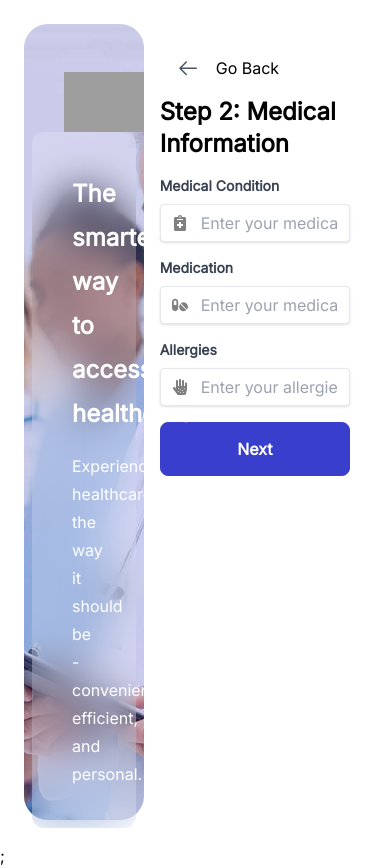
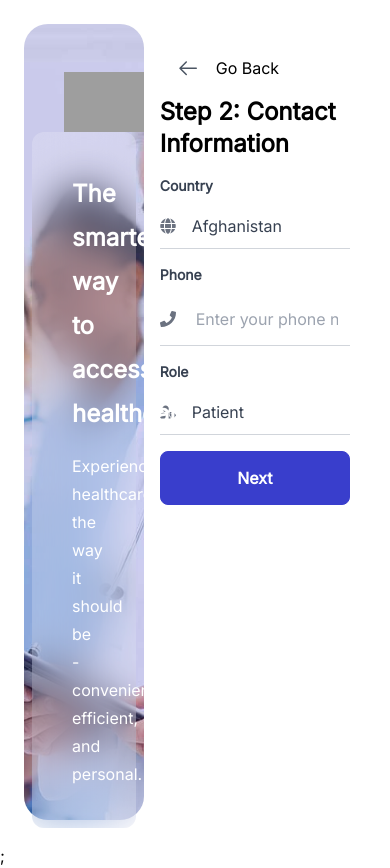
Before and after one commit to Harbiodun-coder/obama-care, a Next.js app: page /onboarding in a window 390 px wide. Both pictures are taken after typing "Sample", "Sample", "name@example.com", "Sample123" into the empty fields and a click on the button "Next". Built offline with nearby package versions, Linux system fonts and the light colour scheme; grey boxes are pictures that could not be loaded.

Commit message:
added the country and phone

```diff
--- a/components/Input.tsx
+++ b/components/Input.tsx
@@ -1,48 +1,66 @@
-import React from 'react';
+import React from "react";
 
 type InputProps = {
   label: string;
   name: string;
   type?: string;
   value: string;
-  change: (e: React.ChangeEvent<HTMLInputElement>) => void;
-  placeholder: string;
-  readOnly?: boolean;
+  change: (e: React.ChangeEvent<HTMLInputElement | HTMLSelectElement>) => void;
+  placeholder?: string;
   required?: boolean;
   icon?: React.ReactNode;
+  options?: string[];
+  readOnly?: boolean;
 };
 
 const Input: React.FC<InputProps> = ({
   label,
   name,
-  type = 'text',
+  type = "text",
   value,
   change,
   placeholder,
+  required = false,
   readOnly = false,
-  required = false,
   icon,
+  options
 }) => {
   return (
     <div className="mb-4">
       <label className="block text-gray-700 text-sm font-bold mb-2" htmlFor={name}>
         {label}
       </label>
-      <div className="relative">
-        {icon && <div className="absolute inset-y-0 left-0 pl-3 flex items-center pointer-events-none">
-          {icon}
-        </div>}
+      <div className="flex items-center border-b border-gray-300 py-2">
+        {icon && <span className="mr-2 text-gray-500">{icon}</span>}
+        {options ? (
+          <select
+            name={name}
+            value={value}
+            onChange={change}
+            required={required}
+            readOnly={readOnly}
+            className="appearance-none bg-transparent border-none w-full text-gray-700 py-1 px-2 leading-tight focus:outline-none"
+          >
+            <option value="" disabled>
+              Select {label.toLowerCase()}
+            </option>
+            {options.map((option, index) => (
+              <option key={index} value={option}>
+                {option}
+              </option>
+            ))}
+          </select>
+        ) : (
           <input
-          id={name}
+            type={type}
             name={name}
-          type={type}
             value={value}
             onChange={change}
             placeholder={placeholder}
-          readOnly={readOnly}
             required={required}
-          className={`shadow appearance-none border rounded w-full py-2 px-3 text-gray-700 leading-tight focus:outline-none focus:shadow-outline ${icon ? 'pl-10' : ''}`}
+            className="appearance-none bg-transparent border-none w-full text-gray-700 py-2 px-3 leading-tight focus:outline-none"
           />
+        )}
       </div>
     </div>
   );
--- /dev/null
+++ b/components/countries.ts
@@ -0,0 +1,197 @@
+export const countries = [
+    { name: "Afghanistan", code: "+93" },
+    { name: "Albania", code: "+355" },
+    { name: "Algeria", code: "+213" },
+    { name: "Andorra", code: "+376" },
+    { name: "Angola", code: "+244" },
+    { name: "Antigua and Barbuda", code: "+1-268" },
+    { name: "Argentina", code: "+54" },
+    { name: "Armenia", code: "+374" },
+    { name: "Australia", code: "+61" },
+    { name: "Austria", code: "+43" },
+    { name: "Azerbaijan", code: "+994" },
+    { name: "Bahamas", code: "+1-242" },
+    { name: "Bahrain", code: "+973" },
+    { name: "Bangladesh", code: "+880" },
+    { name: "Barbados", code: "+1-246" },
+    { name: "Belarus", code: "+375" },
+    { name: "Belgium", code: "+32" },
+    { name: "Belize", code: "+501" },
+    { name: "Benin", code: "+229" },
+    { name: "Bhutan", code: "+975" },
+    { name: "Bolivia", code: "+591" },
+    { name: "Bosnia and Herzegovina", code: "+387" },
+    { name: "Botswana", code: "+267" },
+    { name: "Brazil", code: "+55" },
+    { name: "Brunei", code: "+673" },
+    { name: "Bulgaria", code: "+359" },
+    { name: "Burkina Faso", code: "+226" },
+    { name: "Burundi", code: "+257" },
+    { name: "Cabo Verde", code: "+238" },
+    { name: "Cambodia", code: "+855" },
+    { name: "Cameroon", code: "+237" },
+    { name: "Canada", code: "+1" },
+    { name: "Central African Republic", code: "+236" },
+    { name: "Chad", code: "+235" },
+    { name: "Chile", code: "+56" },
+    { name: "China", code: "+86" },
+    { name: "Colombia", code: "+57" },
+    { name: "Comoros", code: "+269" },
+    { name: "Congo, Democratic Republic of the", code: "+243" },
+    { name: "Congo, Republic of the", code: "+242" },
+    { name: "Costa Rica", code: "+506" },
+    { name: "Croatia", code: "+385" },
+    { name: "Cuba", code: "+53" },
+    { name: "Cyprus", code: "+357" },
+    { name: "Czech Republic", code: "+420" },
+    { name: "Denmark", code: "+45" },
+    { name: "Djibouti", code: "+253" },
+    { name: "Dominica", code: "+1-767" },
+    { name: "Dominican Republic", code: "+1-809" },
+    { name: "East Timor", code: "+670" },
+    { name: "Ecuador", code: "+593" },
+    { name: "Egypt", code: "+20" },
+    { name: "El Salvador", code: "+503" },
+    { name: "Equatorial Guinea", code: "+240" },
+    { name: "Eritrea", code: "+291" },
+    { name: "Estonia", code: "+372" },
+    { name: "Eswatini", code: "+268" },
+    { name: "Ethiopia", code: "+251" },
+    { name: "Fiji", code: "+679" },
+    { name: "Finland", code: "+358" },
+    { name: "France", code: "+33" },
+    { name: "Gabon", code: "+241" },
+    { name: "Gambia", code: "+220" },
+    { name: "Georgia", code: "+995" },
+    { name: "Germany", code: "+49" },
+    { name: "Ghana", code: "+233" },
+    { name: "Greece", code: "+30" },
+    { name: "Grenada", code: "+1-473" },
+    { name: "Guatemala", code: "+502" },
+    { name: "Guinea", code: "+224" },
+    { name: "Guinea-Bissau", code: "+245" },
+    { name: "Guyana", code: "+592" },
+    { name: "Haiti", code: "+509" },
+    { name: "Honduras", code: "+504" },
+    { name: "Hungary", code: "+36" },
+    { name: "Iceland", code: "+354" },
+    { name: "India", code: "+91" },
+    { name: "Indonesia", code: "+62" },
+    { name: "Iran", code: "+98" },
+    { name: "Iraq", code: "+964" },
+    { name: "Ireland", code: "+353" },
+    { name: "Israel", code: "+972" },
+    { name: "Italy", code: "+39" },
+    { name: "Jamaica", code: "+1-876" },
+    { name: "Japan", code: "+81" },
+    { name: "Jordan", code: "+962" },
+    { name: "Kazakhstan", code: "+7" },
+    { name: "Kenya", code: "+254" },
+    { name: "Kiribati", code: "+686" },
+    { name: "Korea, North", code: "+850" },
+    { name: "Korea, South", code: "+82" },
+    { name: "Kosovo", code: "+383" },
+    { name: "Kuwait", code: "+965" },
+    { name: "Kyrgyzstan", code: "+996" },
+    { name: "Laos", code: "+856" },
+    { name: "Latvia", code: "+371" },
+    { name: "Lebanon", code: "+961" },
+    { name: "Lesotho", code: "+266" },
+    { name: "Liberia", code: "+231" },
+    { name: "Libya", code: "+218" },
+    { name: "Liechtenstein", code: "+423" },
+    { name: "Lithuania", code: "+370" },
+    { name: "Luxembourg", code: "+352" },
+    { name: "Madagascar", code: "+261" },
+    { name: "Malawi", code: "+265" },
+    { name: "Malaysia", code: "+60" },
+    { name: "Maldives", code: "+960" },
+    { name: "Mali", code: "+223" },
+    { name: "Malta", code: "+356" },
+    { name: "Marshall Islands", code: "+692" },
+    { name: "Mauritania", code: "+222" },
+    { name: "Mauritius", code: "+230" },
+    { name: "Mexico", code: "+52" },
+    { name: "Micronesia", code: "+691" },
+    { name: "Moldova", code: "+373" },
+    { name: "Monaco", code: "+377" },
+    { name: "Mongolia", code: "+976" },
+    { name: "Montenegro", code: "+382" },
+    { name: "Morocco", code: "+212" },
+    { name: "Mozambique", code: "+258" },
+    { name: "Myanmar", code: "+95" },
+    { name: "Namibia", code: "+264" },
+    { name: "Nauru", code: "+674" },
+    { name: "Nepal", code: "+977" },
+    { name: "Netherlands", code: "+31" },
+    { name: "New Zealand", code: "+64" },
+    { name: "Nicaragua", code: "+505" },
+    { name: "Niger", code: "+227" },
+    { name: "Nigeria", code: "+234" },
+    { name: "North Macedonia", code: "+389" },
+    { name: "Norway", code: "+47" },
+    { name: "Oman", code: "+968" },
+    { name: "Pakistan", code: "+92" },
+    { name: "Palau", code: "+680" },
+    { name: "Panama", code: "+507" },
+    { name: "Papua New Guinea", code: "+675" },
+    { name: "Paraguay", code: "+595" },
+    { name: "Peru", code: "+51" },
+    { name: "Philippines", code: "+63" },
+    { name: "Poland", code: "+48" },
+    { name: "Portugal", code: "+351" },
+    { name: "Qatar", code: "+974" },
+    { name: "Romania", code: "+40" },
+    { name: "Russia", code: "+7" },
+    { name: "Rwanda", code: "+250" },
+    { name: "Saint Kitts and Nevis", code: "+1-869" },
+    { name: "Saint Lucia", code: "+1-758" },
+    { name: "Saint Vincent and the Grenadines", code: "+1-784" },
+    { name: "Samoa", code: "+685" },
+    { name: "San Marino", code: "+378" },
+    { name: "Sao Tome and Principe", code: "+239" },
+    { name: "Saudi Arabia", code: "+966" },
+    { name: "Senegal", code: "+221" },
+    { name: "Serbia", code: "+381" },
+    { name: "Seychelles", code: "+248" },
+    { name: "Sierra Leone", code: "+232" },
+    { name: "Singapore", code: "+65" },
+    { name: "Slovakia", code: "+421" },
+    { name: "Slovenia", code: "+386" },
+    { name: "Solomon Islands", code: "+677" },
+    { name: "Somalia", code: "+252" },
+    { name: "South Africa", code: "+27" },
+    { name: "South Sudan", code: "+211" },
+    { name: "Spain", code: "+34" },
+    { name: "Sri Lanka", code: "+94" },
+    { name: "Sudan", code: "+249" },
+    { name: "Suriname", code: "+597" },
+    { name: "Sweden", code: "+46" },
+    { name: "Switzerland", code: "+41" },
+    { name: "Syria", code: "+963" },
+    { name: "Taiwan", code: "+886" },
+    { name: "Tajikistan", code: "+992" },
+    { name: "Tanzania", code: "+255" },
+    { name: "Thailand", code: "+66" },
+    { name: "Togo", code: "+228" },
+    { name: "Tonga", code: "+676" },
+    { name: "Trinidad and Tobago", code: "+1-868" },
+    { name: "Tunisia", code: "+216" },
+    { name: "Turkey", code: "+90" },
+    { name: "Turkmenistan", code: "+993" },
+    { name: "Tuvalu", code: "+688" },
+    { name: "Uganda", code: "+256" },
+    { name: "Ukraine", code: "+380" },
+    { name: "United Arab Emirates", code: "+971" },
+    { name: "United Kingdom", code: "+44" },
+    { name: "United States", code: "+1" },
+    { name: "Uruguay", code: "+598" },
+    { name: "Uzbekistan", code: "+998" },
+    { name: "Vanuatu", code: "+678" },
+    { name: "Vatican City", code: "+379" },
+    { name: "Venezuela", code: "+58" },
+    { name: "Vietnam", code: "+84" },
+    { name: "Yemen", code: "+967" },
+    { name: "Zambia", code: "+260" },
+    { name: "Zimbabwe", code: "+263" }
+  ];
--- a/components/signup/Step2.tsx
+++ b/components/signup/Step2.tsx
@@ -1,35 +1,36 @@
-import React, { useState } from "react";
+import React from "react";
+import { FaPhone, FaGlobe, FaUserTag } from "react-icons/fa";
 import Input from "../Input";
 import { SignUpState } from "@/pages/onboarding";
 import OnBoardingLayout from "../OnBoardingLayout";
 import Button from "../Button";
+import { countries } from "../countries";
 import { GoArrowLeft } from "react-icons/go";
-import { FaNotesMedical, FaPills, FaAllergies } from "react-icons/fa";
+
 
 type Step2Props = {
   prev: () => void;
   next: (e: React.FormEvent) => void;
-  change: (e: React.ChangeEvent<HTMLInputElement>) => void;
+  change: (e: React.ChangeEvent<HTMLInputElement | HTMLSelectElement>) => void;
   state: SignUpState;
 };
 
 const Step2: React.FC<Step2Props> = ({ prev, next, change, state }) => {
-  const [errors, setErrors] = useState<{ [key: string]: string }>({});
+  const roles = ["Patient", "Doctor"];
 
-  const handleNextStep = (e: React.FormEvent) => {
-    e.preventDefault();
-    const newErrors: { [key: string]: string } = {};
-
-    // Add validation if necessary for Step 2 fields
-    if (!state.medical_condition) newErrors.medical_condition = "Medical condition is required";
-    if (!state.medication) newErrors.medication = "Medication is required";
-    if (!state.allergies) newErrors.allergies = "Allergies are required";
-
-    setErrors(newErrors);
-
-    if (Object.keys(newErrors).length === 0) {
-      next(e);
+  const handleCountryChange = (e: React.ChangeEvent<HTMLSelectElement>) => {
+    const selectedCountry = countries.find(
+      (country) => country.name === e.target.value
+    );
+    if (selectedCountry) {
+      change({
+        target: {
+          name: "phone",
+          value: `${selectedCountry.code} ${(state.phone || "").replace(/^\+\d+ /, "")}`
         }
+      } as React.ChangeEvent<HTMLInputElement>);
+    }
+    change(e);
   };
 
   return (
@@ -43,40 +44,37 @@ const Step2: React.FC<Step2Props> = ({ prev, next, change, state }) => {
                   />
                   <div className="">Go Back</div>
               </div>
-        <h2 className="text-2xl font-bold mb-4">Step 2: Medical Information</h2>
-        <form onSubmit={handleNextStep}>
+        <h2 className="text-2xl font-bold mb-4">Step 2: Contact Information</h2>
+        <form onSubmit={next}>
           <Input
-            label="Medical Condition"
-            name="medical_condition"
-            value={state.medical_condition}
+            label="Country"
+            name="country"
+            value={state.country}
+            change={handleCountryChange}
+            required
+            options={countries.map((country) => country.name)}
+            icon={<FaGlobe />}
+          />
+          <Input
+            label="Phone"
+            name="phone"
+            type="tel"
+            value={state.phone}
             change={change}
-            placeholder="Enter your medical condition"
+            placeholder="Enter your phone number"
             required
-            icon={<FaNotesMedical className="text-[gray]" />}
+            icon={<FaPhone />}
           />
-          {errors.medical_condition && <p className="text-red-500">{errors.medical_condition}</p>}
           <Input
-            label="Medication"
-            name="medication"
-            value={state.medication}
+            label="Role"
+            name="role"
+            value={state.role}
             change={change}
-            placeholder="Enter your medication"
             required
-            icon={<FaPills className="text-[gray]"/>}
+            options={roles}
+            icon={<FaUserTag />}
           />
-          {errors.medication && <p className="text-red-500">{errors.medication}</p>}
-          <Input
-            label="Allergies"
-            name="allergies"
-            value={state.allergies}
-            change={change}
-            placeholder="Enter your allergies"
-            required
-            icon={<FaAllergies className="text-[gray]" />}
-          />
-          {errors.allergies && <p className="text-red-500">{errors.allergies}</p>}
-          <div className="mt-4 items-center">
-
+          <div className="flex justify-between mt-4">
             <Button
               intent="primary"
               type="submit"
--- a/components/signup/Step3.tsx
+++ b/components/signup/Step3.tsx
@@ -1,11 +1,11 @@
 import React from "react";
+import { FaPhone, FaGlobe, FaUserTag, FaUser, FaEnvelope } from "react-icons/fa";
 import Input from "../Input";
 import { SignUpState } from "@/pages/onboarding";
 import OnBoardingLayout from "../OnBoardingLayout";
 import Button from "../Button";
 import Checkbox from "./checkbox";
 import { GoArrowLeft } from "react-icons/go";
-import { FaUser, FaEnvelope, FaNotesMedical, FaPills, FaAllergies } from "react-icons/fa"
 
 type Step3Props = {
   prev: () => void;
@@ -35,7 +35,7 @@ const Step3: React.FC<Step3Props> = ({ prev, submit, change, state }) => {
             change={change}
             placeholder="Enter your first name"
             readOnly
-            icon={<FaUser className="text-[gray]" />}
+            icon={<FaUser />}
           />
           <Input
             label="Last Name"
@@ -44,7 +44,7 @@ const Step3: React.FC<Step3Props> = ({ prev, submit, change, state }) => {
             change={change}
             placeholder="Enter your last name"
             readOnly
-            icon={<FaUser className="text-[gray]" />}
+            icon={<FaUser />}
           />
           <Input
             label="Email"
@@ -54,34 +54,35 @@ const Step3: React.FC<Step3Props> = ({ prev, submit, change, state }) => {
             change={change}
             placeholder="Enter your email"
             readOnly
-            icon={<FaEnvelope className="text-[gray]" />}
+            icon={<FaEnvelope />}
           />
           <Input
-            label="Medical Condition"
-            name="medical_condition"
-            value={state.medical_condition}
+            label="Country"
+            name="country"
+            value={state.country}
             change={change}
-            placeholder="Enter your medical condition"
+            placeholder="Enter your country"
             readOnly
-            icon={<FaNotesMedical  className="text-[gray]"/>}
+            icon={<FaGlobe />}
           />
           <Input
-            label="Medication"
-            name="medication"
-            value={state.medication}
+            label="Phone"
+            name="phone"
+            type="tel"
+            value={state.phone}
             change={change}
-            placeholder="Enter your medication"
+            placeholder="Enter your phone number"
             readOnly
-            icon={<FaPills  className="text-[gray]"/>}
+            icon={<FaPhone />}
           />
           <Input
-            label="Allergies"
-            name="allergies"
-            value={state.allergies}
+            label="Role"
+            name="role"
+            value={state.role}
             change={change}
-            placeholder="Enter your allergies"
+            placeholder="Enter your role"
             readOnly
-            icon={<FaAllergies className="text-[gray]" />}
+            icon={<FaUserTag />}
           />
           <Checkbox
             name="agree_to_terms"
@@ -89,8 +90,10 @@ const Step3: React.FC<Step3Props> = ({ prev, submit, change, state }) => {
             id="agree_to_terms"
             label="Agree to Terms"
             handleChange={change}
+
           />
           <div className="flex justify-between mt-4">
+
             <Button
               intent="primary"
               type="submit"
--- a/components/signup/checkbox.tsx
+++ b/components/signup/checkbox.tsx
@@ -6,9 +6,10 @@ interface CheckboxProps {
   id: string;
   label: string;
   handleChange: React.ChangeEventHandler<HTMLInputElement>;
+  required?: boolean
 }
 
-const Checkbox: React.FC<CheckboxProps> = ({ name, value, id, label, handleChange }) => {
+const Checkbox: React.FC<CheckboxProps> = ({ name, value, id, label, handleChange, required = false, }) => {
   return (
     <div className="flex items-center justify-start">
       <input
@@ -18,6 +19,7 @@ const Checkbox: React.FC<CheckboxProps> = ({ name, value, id, label, handleChang
         id={id}
         className="w-5 h-5 border-gray-600 rounded-lg outline-none"
         onChange={handleChange}
+        required={required}
       />
       <label htmlFor={id} className="pl-2">
         {label}
--- a/pages/index.tsx
+++ b/pages/index.tsx
@@ -6,7 +6,7 @@ export default function Home() {
   return (
     <>
       <Head>
-        <title>Telemedicine Platform</title>
+        <title>Obama Care</title>
         <meta name="description" content="A platform for virtual medical consultations" />
         <link rel="icon" href="/favicon.ico" />
       </Head>
```
Also changed, not shown: pages/onboarding.tsx (+4 -3 lines). Lines whose indentation alone changed are shown as unchanged.
